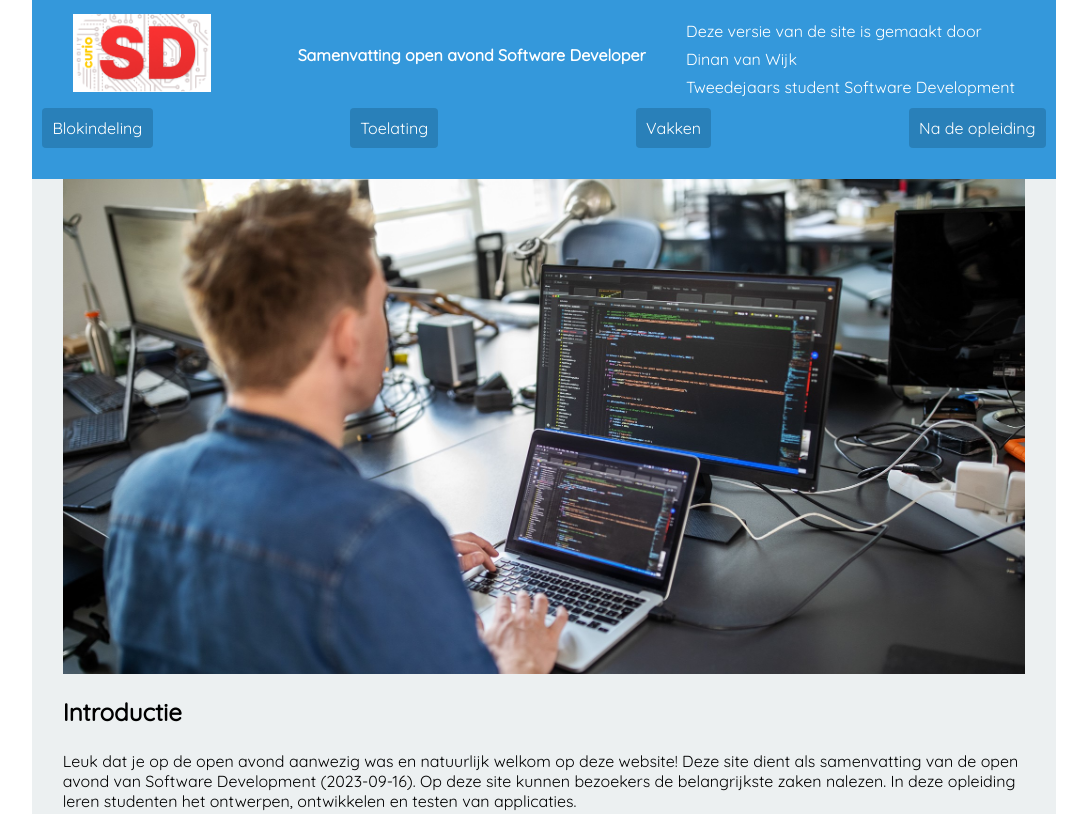
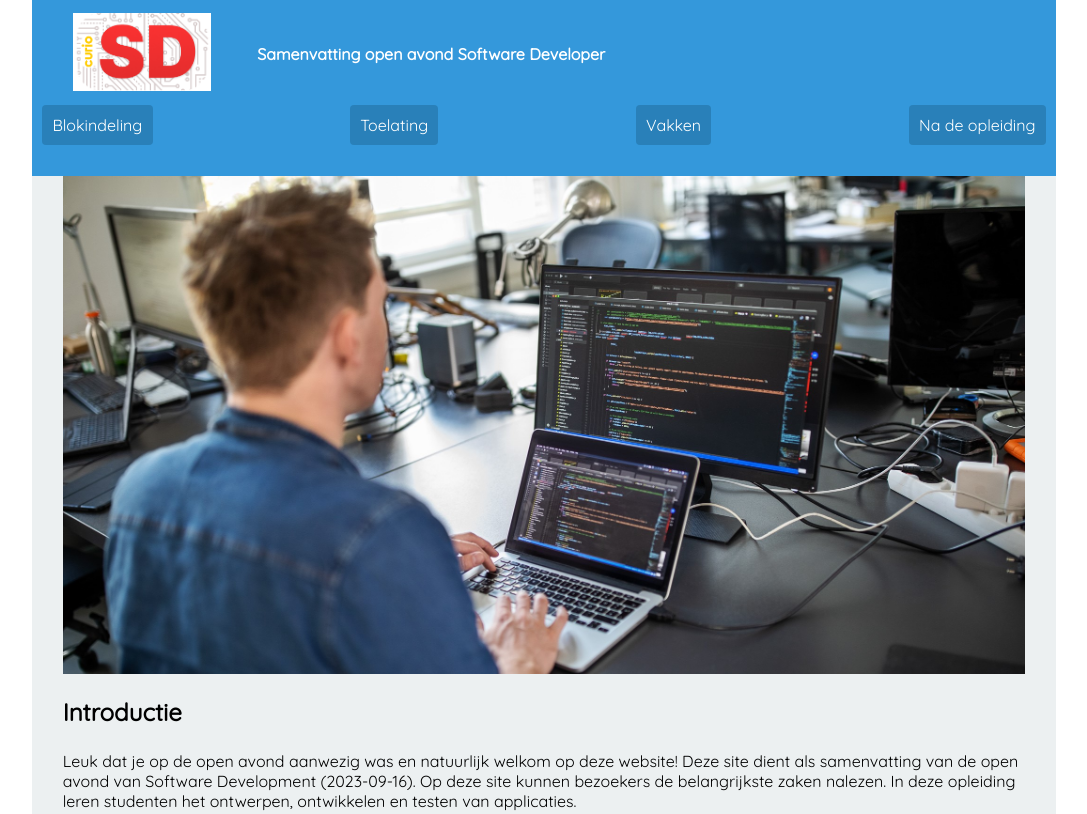
Before and after one commit to DinanII/pra-c1, a plain HTML site: page index.html in a window 1280 px wide. Shown: the top 814 px of the page, without its empty margins (96-1183 px from the left). Drawn offline with Linux system fonts and the light colour scheme.

Commit message:
Header geupdatet voor upload (Master))

```diff
--- a/css/main.css
+++ b/css/main.css
@@ -94,11 +94,11 @@ header {
 .title {
     display: flex;
     align-items: center;
-    justify-content: space-between;
 }
-.title .credit {
+/* CREDIT*/
+/* .title .credit {
     padding: 0% 4% 0% 0%;
-}
+} */
 /*-------------------------------------------------
 
     MAIN
--- a/index.html
+++ b/index.html
@@ -15,11 +15,11 @@
             <div class="title">
                 <a href="https://www.curio.nl/mbo/opleidingen/softwaredeveloper/software-developer/" target="_blank"><img class="logo" src="img/curio-sd-2.png" alt="Curio SD logo"></a>
                 <h1>Samenvatting open avond Software Developer</h1>
-                <div class="credit">
+                <!-- <div class="credit">
                     <p>Deze versie van de site is gemaakt door</p>
                     <p>Dinan van Wijk</p>
                     <p>Tweedejaars student Software Development</p>
-                </div>
+                </div> -->
             </div>
             <div class="headernav">
                 <a href="#blockLayout">Blokindeling</a>
```
